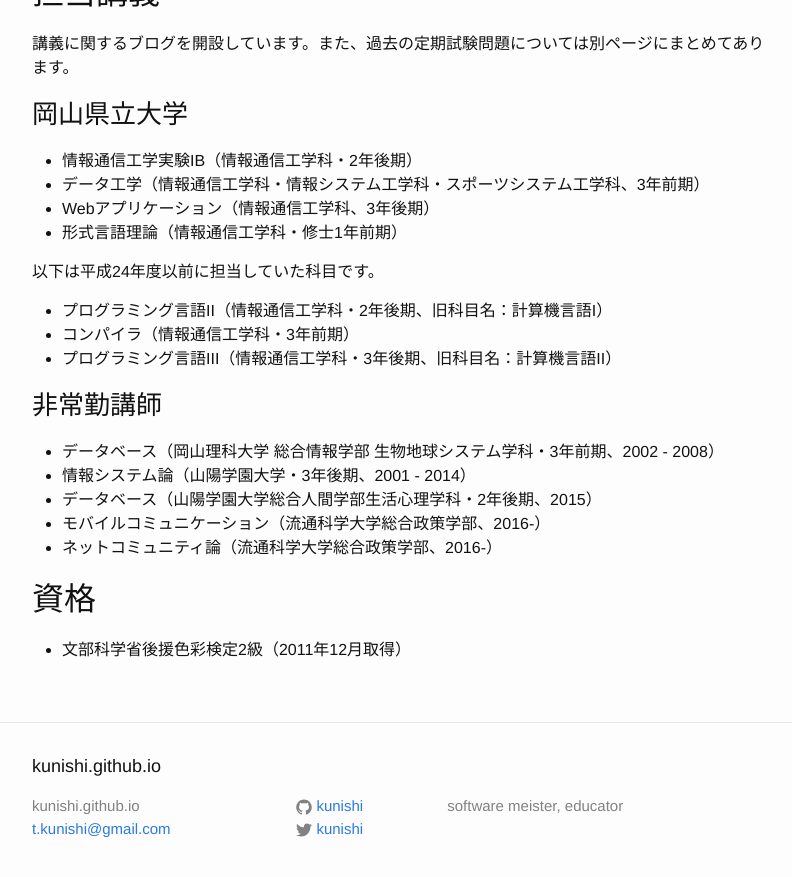
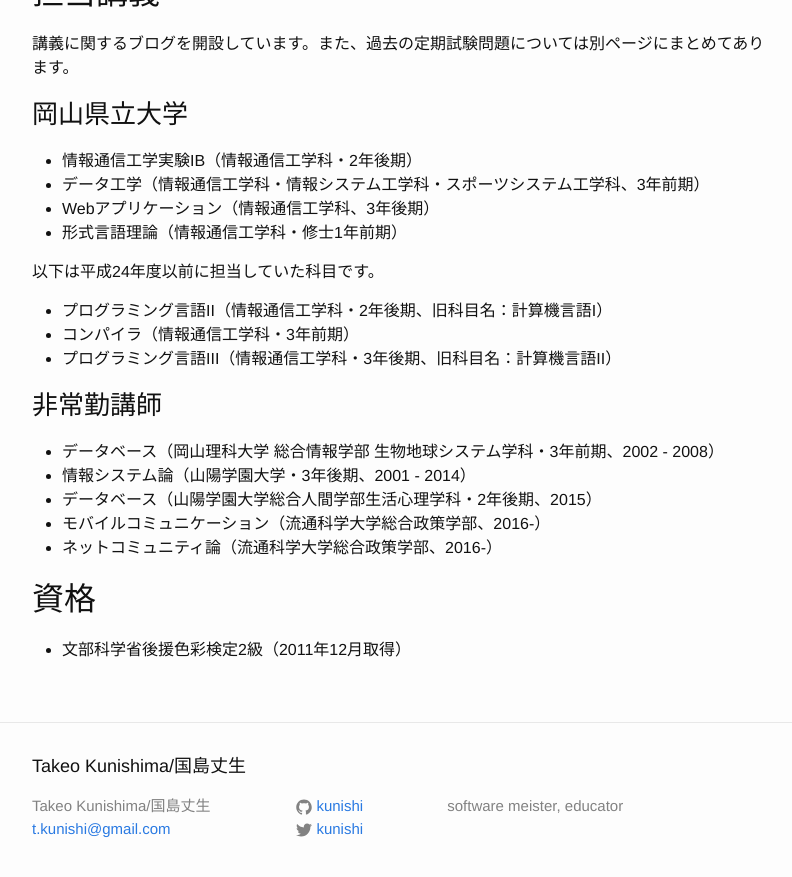
Before and after one commit to kunishi/kunishi.github.io, a Jekyll site: the page built from cv.md, in a window 1280 px wide and 900 px high, scrolled down 4103 px. Shown: the top 877 px of the window, without its empty margins (238-1030 px from the left). Built offline with Jekyll 4.4.1, drawn with Linux system fonts in a browser that asks for light colours; some of the changed text lies outside the part shown.

Commit message:
fixed site title.

```diff
--- a/_config.yml
+++ b/_config.yml
@@ -6,7 +6,7 @@
 # 'jekyll serve'. If you change this file, please restart the server process.
 
 # Site settings
-title: kunishi.github.io
+title: Takeo Kunishima/国島丈生
 email: t.kunishi@gmail.com
 description: > # this means to ignore newlines until "baseurl:"
   software meister, educator
```
